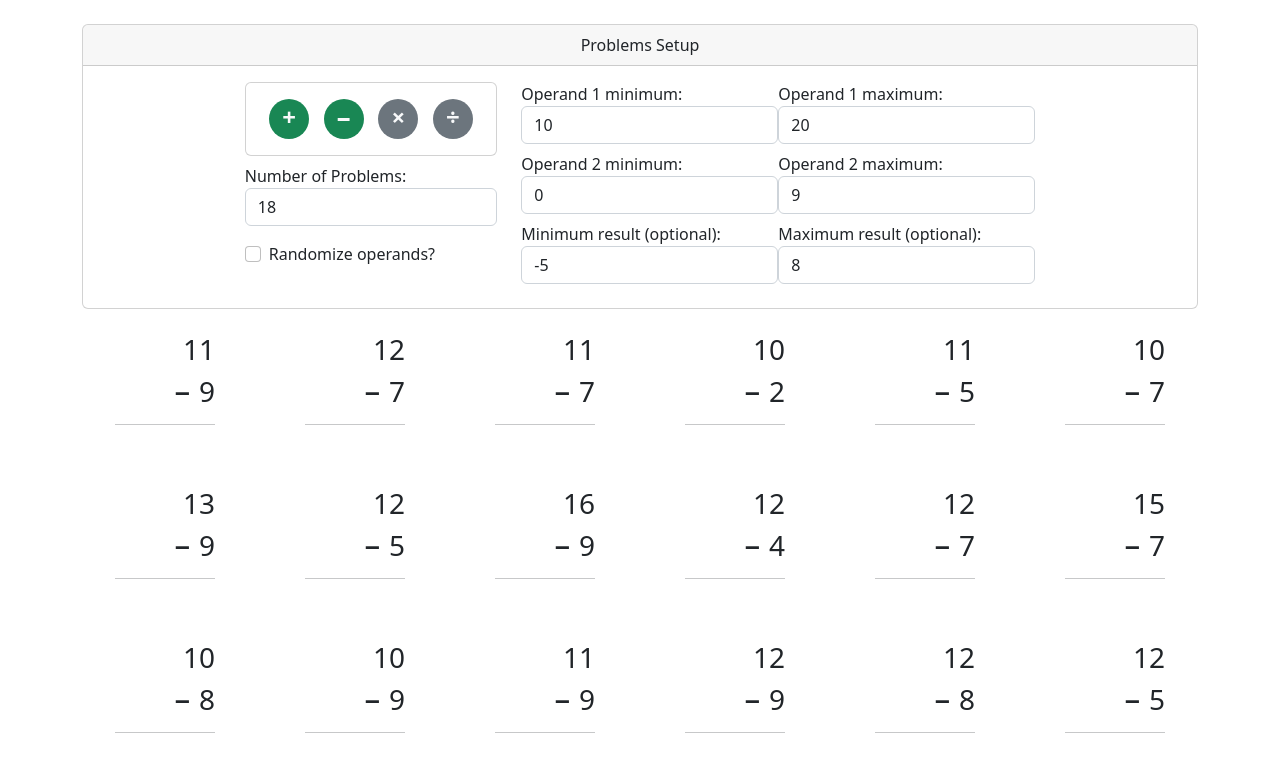
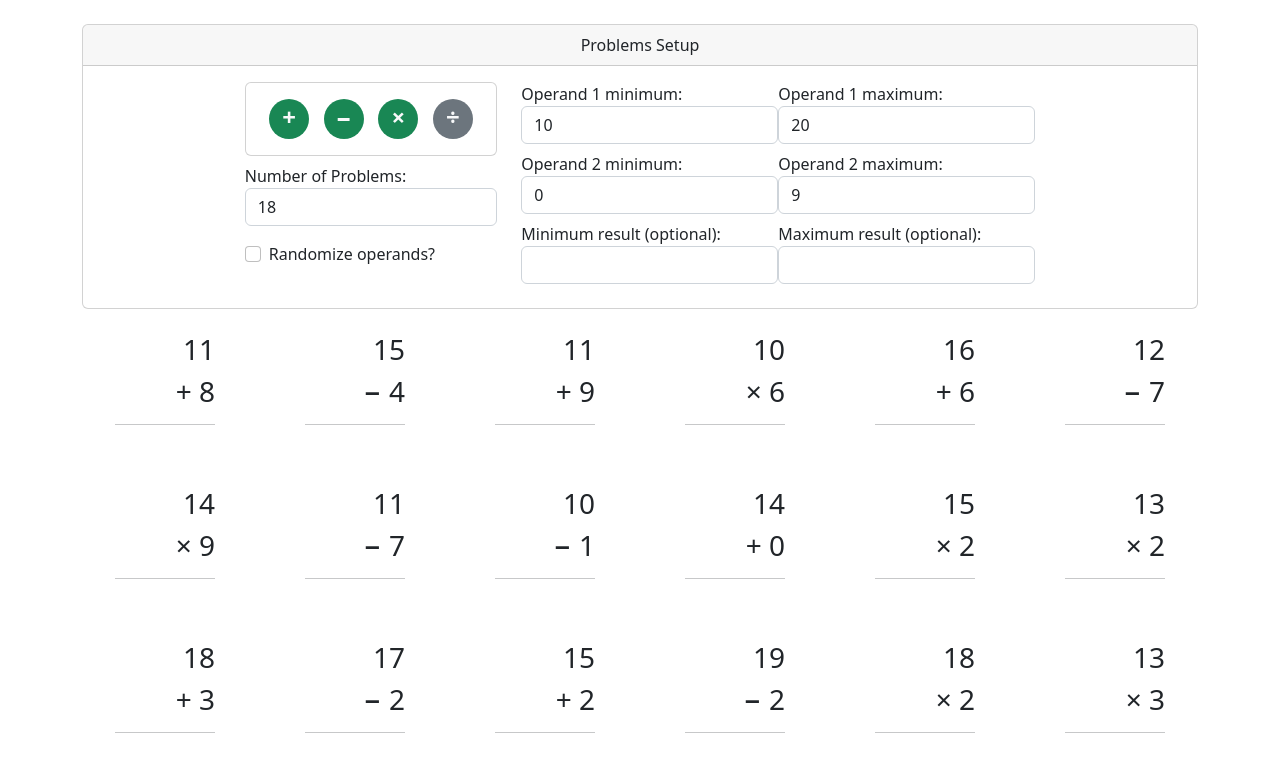
Before and after one commit to matthew-stockinger/problem-child, a React (Create React App) app: page / in a window 1280 px wide. Shown: the top 772 px of the page. Built offline with nearby package versions, Linux system fonts and the light colour scheme.

Commit message:
test state settings

```diff
--- a/src/App.js
+++ b/src/App.js
@@ -3,7 +3,7 @@ import ProblemsView from "./features/problems/ProblemsView";
 import ControlPanel from "./features/controlPanel/ControlPanel";
 
 const ProblemChild = () => {
-  const [operations, setOperations] = React.useState(["-", "+"]);
+  const [operations, setOperations] = React.useState(["-", "+", "*"]);
   const [numberOfProblems, setNumberOfProblems] = React.useState(18);
   const [operandConstraints, setOperandConstraints] = React.useState({
     min1: 10,
@@ -12,8 +12,8 @@ const ProblemChild = () => {
     max2: 9,
   });
   const [resultConstraints, setResultConstraints] = React.useState({
-    min: -5,
-    max: 8,
+    min: undefined,
+    max: undefined,
   });
   const [shuffle, setShuffle] = React.useState(false);
 
```
